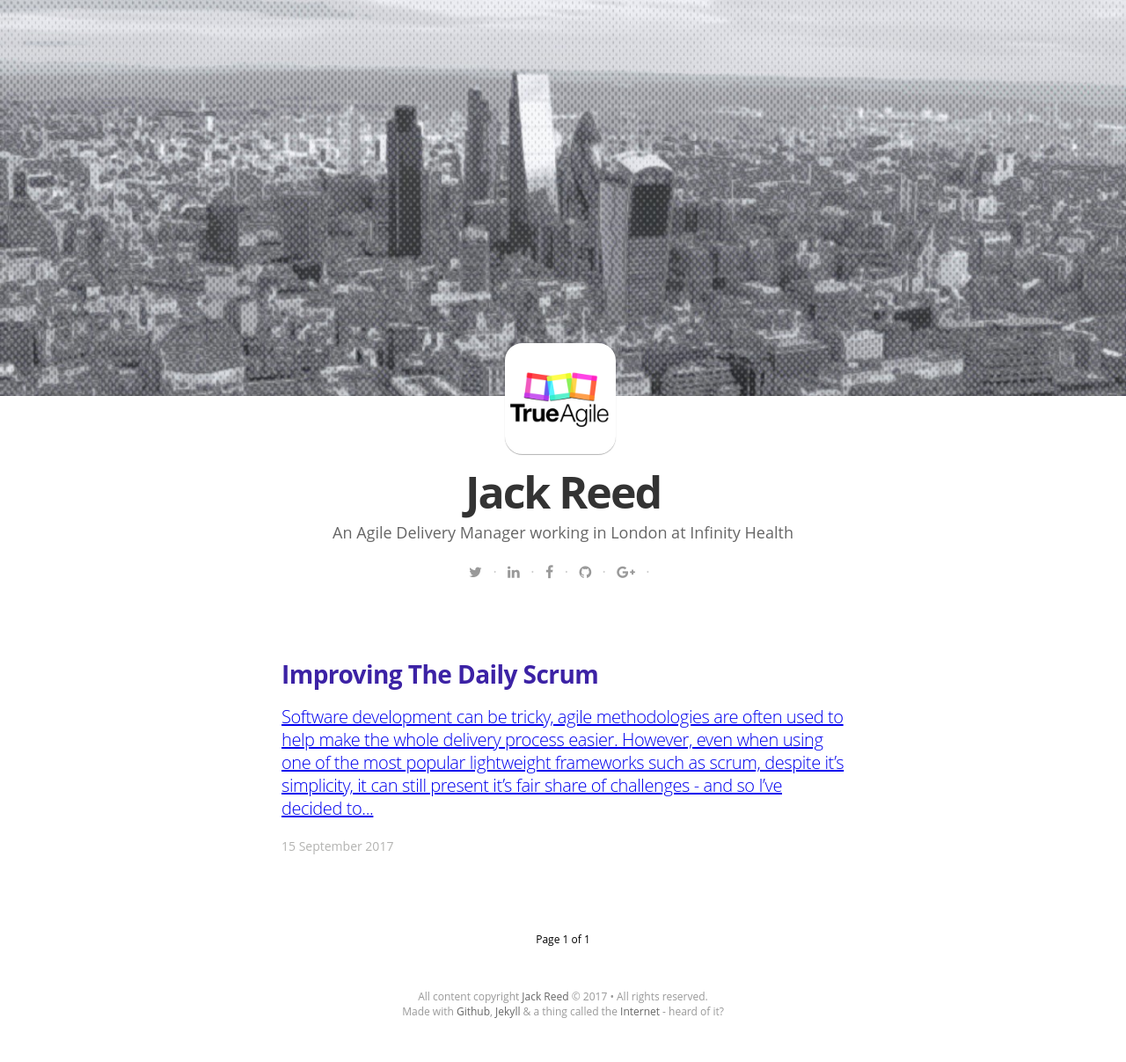
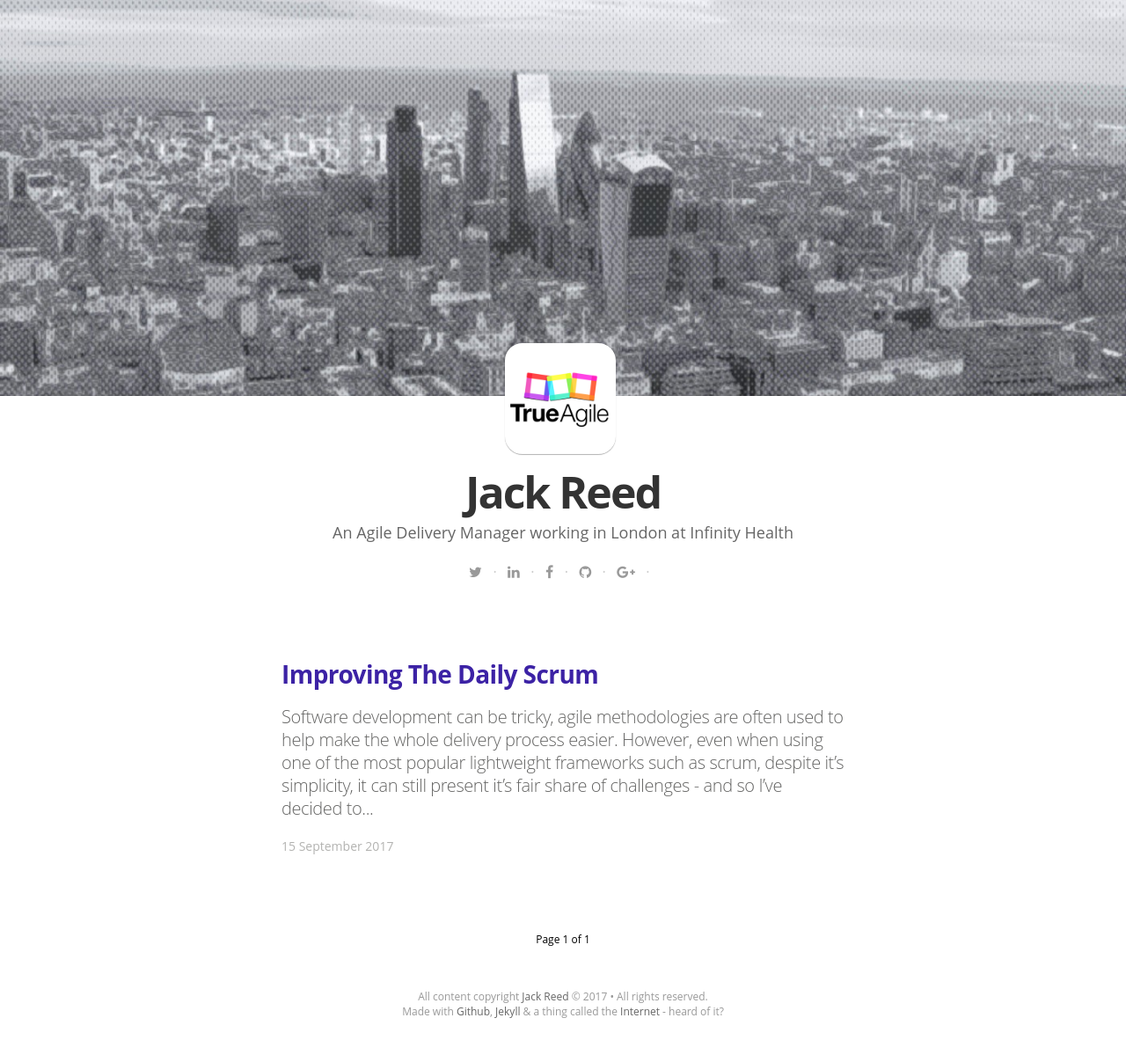
Before and after one commit to IamJackReed/JackReed, a Jekyll site: the page built from index.html, in a window 1280 px wide. Shown: the whole page at 88% size. Built offline with Jekyll 4.4.1, drawn with Linux system fonts in a browser that asks for light colours; nearby versions of some CDN libraries; some web fonts are replaced; the list of posts is cut into pages by our own code.

Commit message:
Update main.sass

```diff
--- a/css/main.sass
+++ b/css/main.sass
@@ -160,6 +160,13 @@ body
       font-size: 20px
       line-height: 1.3
       color: #666665
+
+      a
+        color: #666665
+        text-decoration: none
+        &:hover
+          text-decoration: none
+
     .post-meta
       font-size: 14px
       color: #b3b3b1
```
